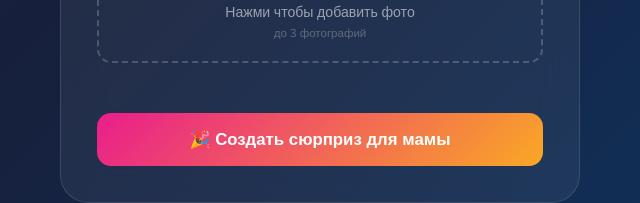
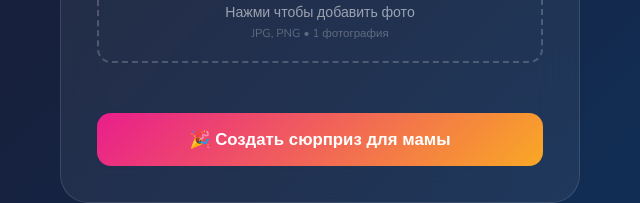
Before and after one commit to Cclownnana/Happy-8-march, a plain HTML site: page index.html in a window 1280 px wide. Shown: the part 569-772 px from the top of the page, 320-960 px from the left. Drawn offline with nearby package versions, Linux system fonts and the light colour scheme; a web font is replaced by a local one.

Commit message:
Add files via upload

```diff
--- a/index.html
+++ b/index.html
@@ -177,7 +177,7 @@ animation: hWobble 2.6s ease-in-out infinite alternate;
 <input type="file" id="pinput" accept="image/*" multiple style="display:none">
 <div class="pz-icon">🌸</div>
 <div class="pz-text" id="pz-txt">Нажми чтобы добавить фото</div>
-<div class="pz-hint">до 3 фотографий</div>
+<div class="pz-hint">JPG, PNG • 1 фотография</div>
 </div>
 <div class="thumbs" id="thumbs"></div>
 <div class="pcount" id="pcount"></div>
```
